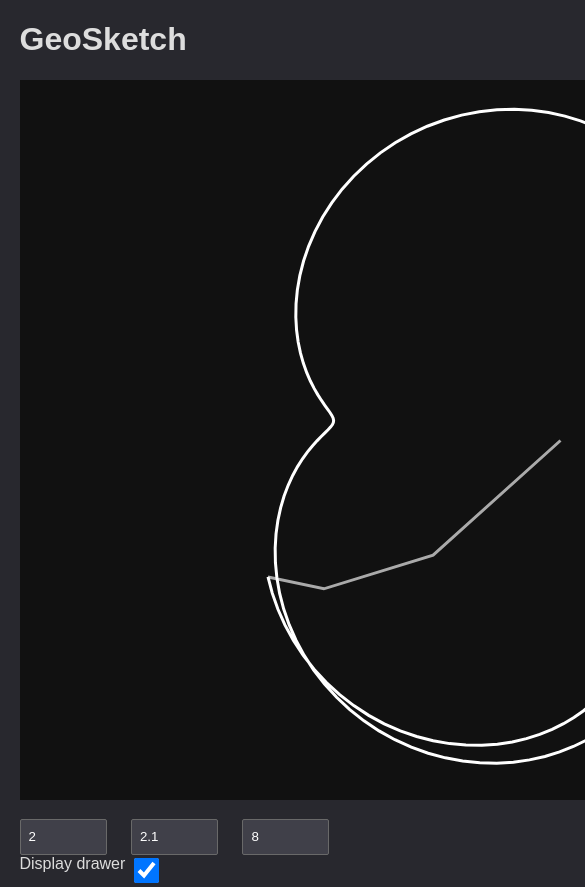
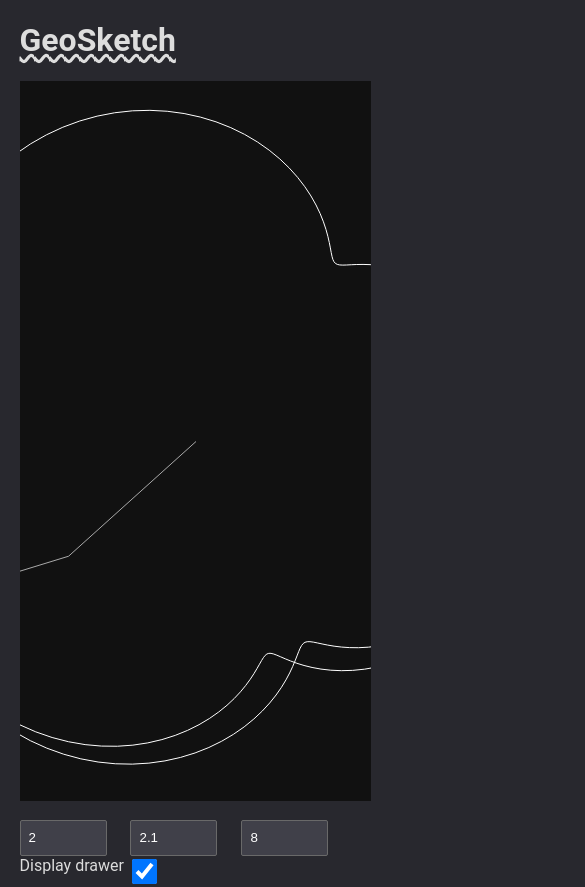
Before and after one commit to Inspirateur/GeoSketch, a plain HTML site: page index.html in a window 390 px wide. Shown: the top 887 px of the page, 585 px wide, since content can reach past the window. Drawn offline with Linux system fonts and the light colour scheme.

Commit message:
trying to make it llook better on mobile

```diff
--- a/script.js
+++ b/script.js
@@ -3,10 +3,7 @@ let rs1, rs2, rs3;
 let l1, l2, l3;
 let drawer = true;
 let canvas = document.getElementById("canvas");
-canvas.width = canvas.clientWidth;
-canvas.height = canvas.clientHeight;
-let w = canvas.width;
-let h = canvas.height;
+let w, h;
 let center;
 let c = canvas.getContext("2d");
 c.lineWidth = 3;
@@ -20,6 +17,18 @@ function check_drawer() {
 }
 
 
+function resize() {
+	canvas.width = canvas.clientWidth;
+	canvas.height = canvas.clientHeight;
+	w = canvas.width;
+	h = canvas.height;
+	let s = h/2.1;
+	l1 = s/2;
+	l2 = s/3;
+	l3 = s/6;
+	center = [w/2+.5, h/2+.5];
+}
+
 function restart() {
 	rs1 = parseFloat(document.getElementById("rs1").value);
 	rs2 = parseFloat(document.getElementById("rs2").value);
@@ -27,13 +36,9 @@ function restart() {
 	r1 = 0;
 	r2 = 0;
 	r3 = 0;
-	let s = h/2.1;
-	l1 = s/2;
-	l2 = s/3;
-	l3 = s/6;
+	resize()
 	cyclelen = compute_cyclelen([rs1, rs2, rs3]);
 	console.log(cyclelen);
-	center = [w/2+.5, h/2+.5];
 	points = [];
 	window.setInterval(update, mstick);
 }
--- a/style.css
+++ b/style.css
@@ -7,15 +7,20 @@ body {
     --black: #111;
     --accent: #5CB700;
     background: var(--dark-gray);
-    font-family: sans-serif;
+    font-family: Roboto, sans-serif;
     width: 90%;
     margin: auto;
     color: var(--whiter);
 }
 
+h1 {
+    text-decoration-line: underline;
+    text-decoration-style: wavy;
+}
+
 canvas {
     background: var(--black);
-    width: 1080px;
+    width: 100%;
     height: 720px;
     margin-bottom: 15px;
 }
```
